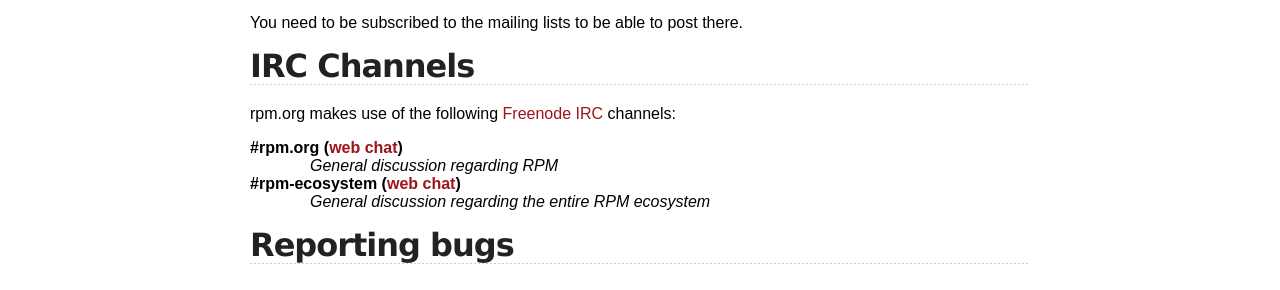
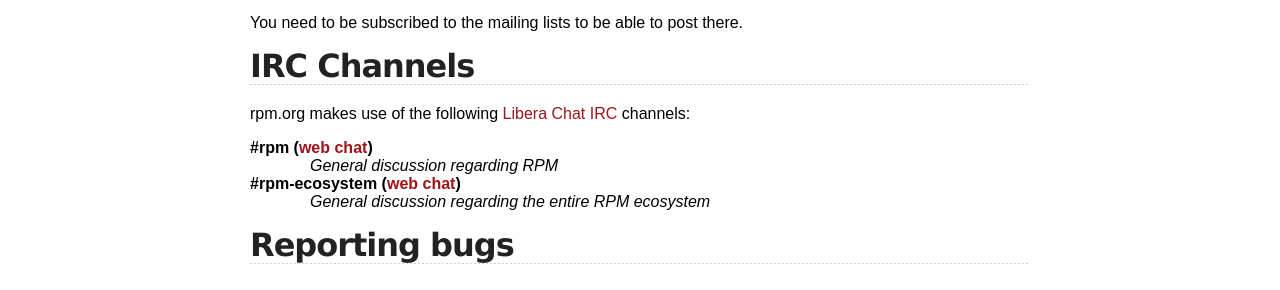
Before and after one commit to rpm-software-management/rpm-web, a Jekyll site: the page built from community.md, in a window 1280 px wide. Shown: the part 591-881 px from the top of the page. Built offline with Jekyll 4.4.1, drawn with Linux system fonts in a browser that asks for light colours.

Commit message:
Point our IRC channels to Libera Chat
In the light of recent events, we don't want to be sending anybody
to Freenode's way anymore.

```diff
--- a/community.md
+++ b/community.md
@@ -24,13 +24,13 @@ Visit the list-info pages linked above for information on subscribing to the lis
 You need to be subscribed to the mailing lists to be able to post there.
 
 ## IRC Channels
-rpm.org makes use of the following [Freenode](http://freenode.net/)
+rpm.org makes use of the following [Libera Chat](http://libera.chat)
 [IRC](http://www.irchelp.org/) channels:
 
-\#rpm.org ([web chat](http://webchat.freenode.net?channels=%23rpm.org))
+\#rpm ([web chat](https://web.libera.chat/gamja/?channels=%23rpm))
 : General discussion regarding RPM
 
-\#rpm-ecosystem ([web chat](http://webchat.freenode.net?channels=%23rpm-ecosystem))
+\#rpm-ecosystem ([web chat](http://https://web.libera.chat/gamja/?channels=%23rpm-ecosystem))
 : General discussion regarding the entire RPM ecosystem
 
 ## Reporting bugs
```
